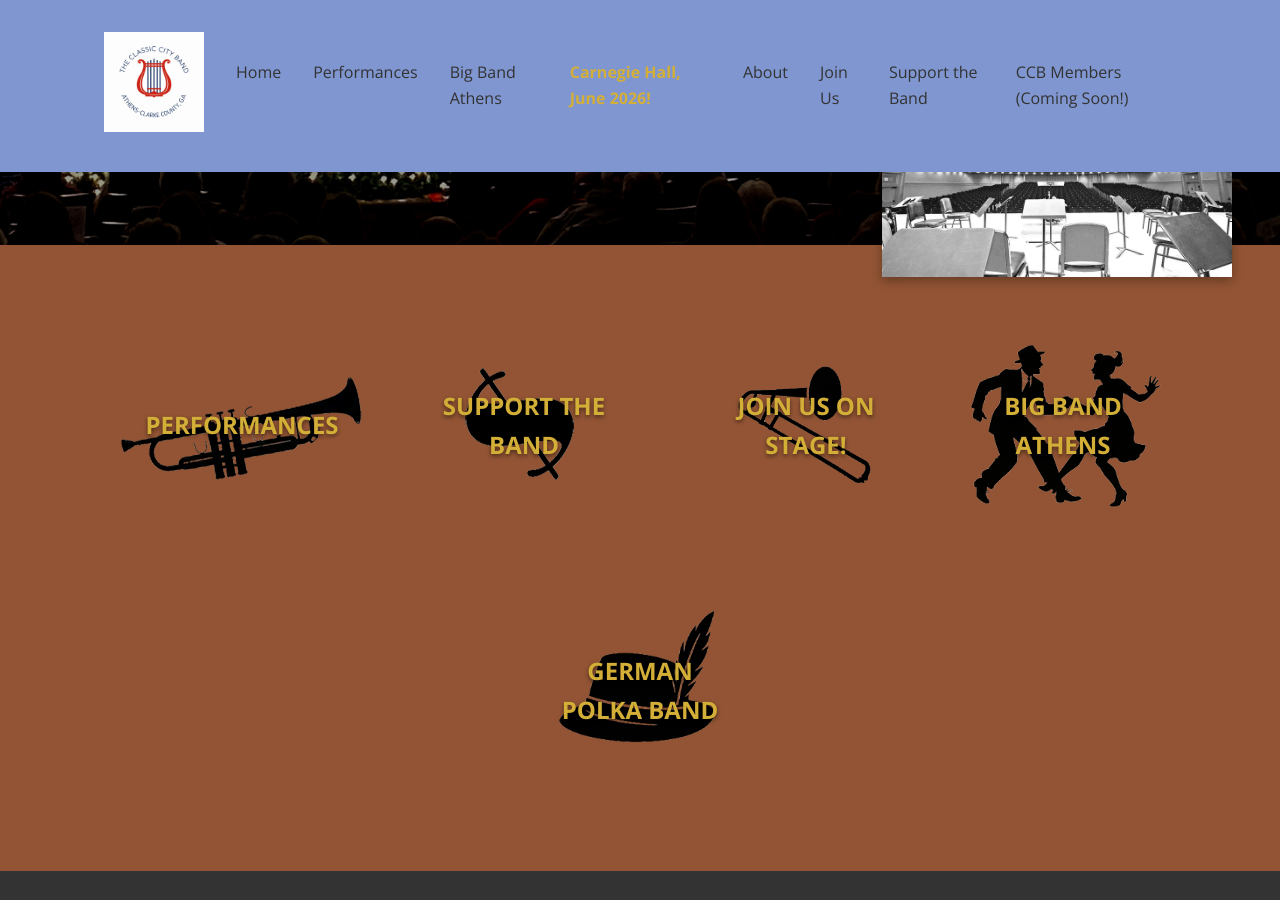
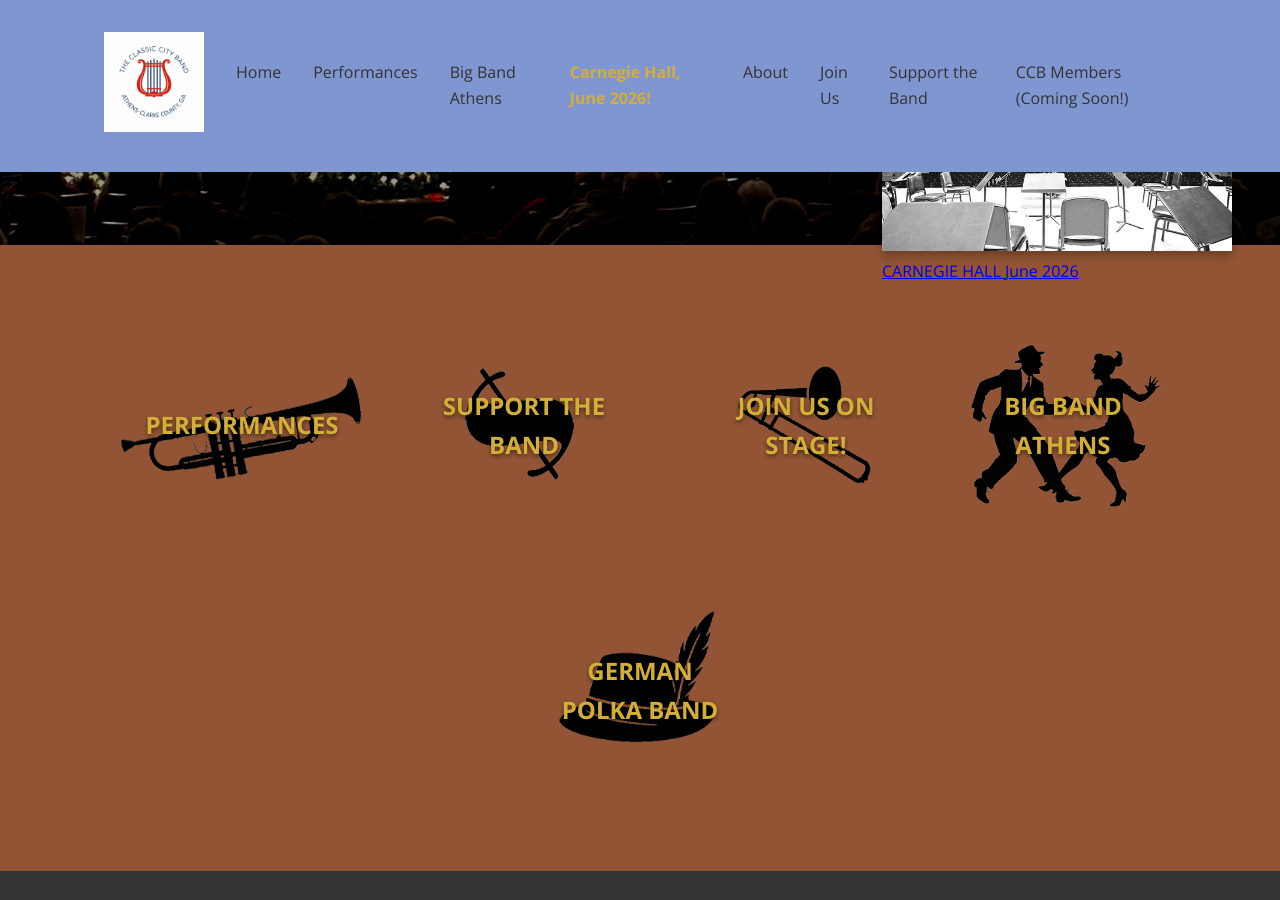
Before and after one commit to webmasterCCB/CCBwebsite, a Jekyll site: the page built from index.html, in a window 1280 px wide and 900 px high, scrolled down 427 px. Built offline with Jekyll 4.4.1, drawn with Linux system fonts in a browser that asks for light colours.

Commit message:
Update index.html

```diff
--- a/index.html
+++ b/index.html
@@ -6,8 +6,12 @@ title: Home
 <section class="hero">
   <h1>The Classic City Band</h1>
   <p>Athens, Georgia's Community Concert Band</p>
-<a href="/donate-carnegie/" class="carnegie-badge">
-  <img src="/assets/images/carnegieWeb.jpg" alt="Carnegie Hall 2026">
+<a href="{{ '/donate-carnegie' | relative_url }}" class="carnegie-badge">
+  <img src="{{ '/assets/images/carnegieWebsm.jpg' | relative_url }}" alt="Carnegie Hall 2026">
+  <div class="badge-text">
+    <span class="badge-title">CARNEGIE HALL</span>
+    <span class="badge-subtitle">June 2026</span>
+  </div>
 </a>
 </section>
 
```
